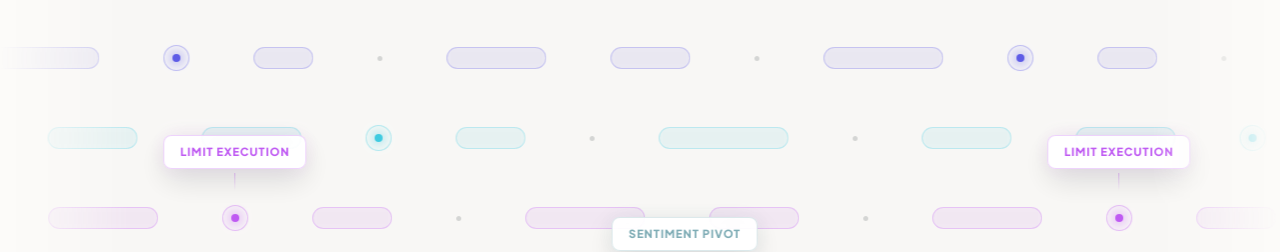
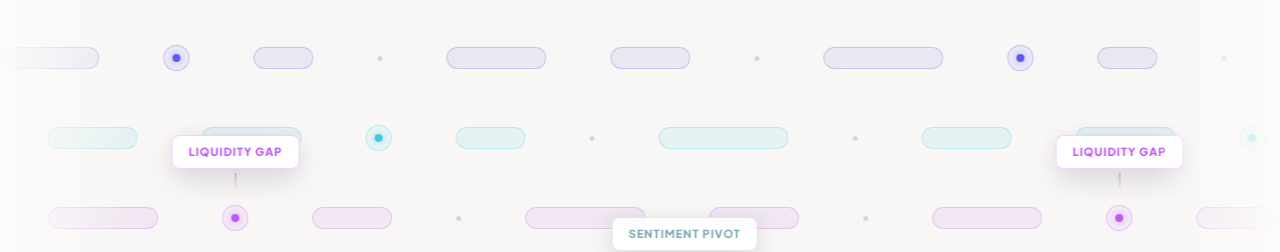
Before and after one commit to Saroj-zk/i5, a React (Vite) app: page / in a window 1280 px wide. Shown: the part 1100-1352 px from the top of the page. Built offline with nearby package versions, Linux system fonts and the light colour scheme; a web font is replaced by a local one.

Commit message:
refactor: remove unnecessary labels from SignalSequencer pills and update execution triggers

```diff
--- a/src/components/SignalSequencer.jsx
+++ b/src/components/SignalSequencer.jsx
@@ -9,13 +9,13 @@ const SignalSequencer = () => {
   const tracks = [
     {
       name: 'WHALE_FLOW', color: '#5E5CE6', signals: [
-        { type: 'pill', width: '80px', label: 'Institutional Bid' },
+        { type: 'pill', width: '80px' },
         { type: 'dot' },
         { type: 'pill', width: '120px', label: 'Whale Accumulation' },
         { type: 'trigger', label: 'Large Transfer' },
         { type: 'pill', width: '60px' },
         { type: 'dot' },
-        { type: 'pill', width: '100px', label: 'Exchange Outflow' }
+        { type: 'pill', width: '100px' }
       ]
     },
     {
@@ -24,18 +24,18 @@ const SignalSequencer = () => {
         { type: 'trigger', label: 'Alpha Detected' },
         { type: 'pill', width: '70px' },
         { type: 'dot' },
-        { type: 'pill', width: '130px', label: 'Liquidity Gap' },
+        { type: 'pill', width: '130px' },
         { type: 'dot' },
         { type: 'pill', width: '90px' }
       ]
     },
     {
       name: 'EXECUTION_LAYER', color: '#BF5AF2', signals: [
-        { type: 'pill', width: '90px', label: 'Iceberg Order' },
+        { type: 'pill', width: '90px' },
         { type: 'dot' },
         { type: 'pill', width: '110px' },
-        { type: 'trigger', label: 'Limit Execution' },
-        { type: 'pill', width: '80px', label: 'L1 Confirmation' },
+        { type: 'trigger', label: 'Liquidity Gap' },
+        { type: 'pill', width: '80px' },
         { type: 'dot' },
         { type: 'pill', width: '120px' }
       ]
@@ -43,7 +43,7 @@ const SignalSequencer = () => {
     {
       name: 'SENTIMENT_OS', color: '#7EACB5', signals: [
         { type: 'pill', width: '120px', label: 'Social Spike' },
-        { type: 'trigger', label: 'Hype Peak' },
+        { type: 'trigger' },
         { type: 'pill', width: '80px' },
         { type: 'dot' },
         { type: 'pill', width: '100px', label: 'Sentiment Pivot' },
```
